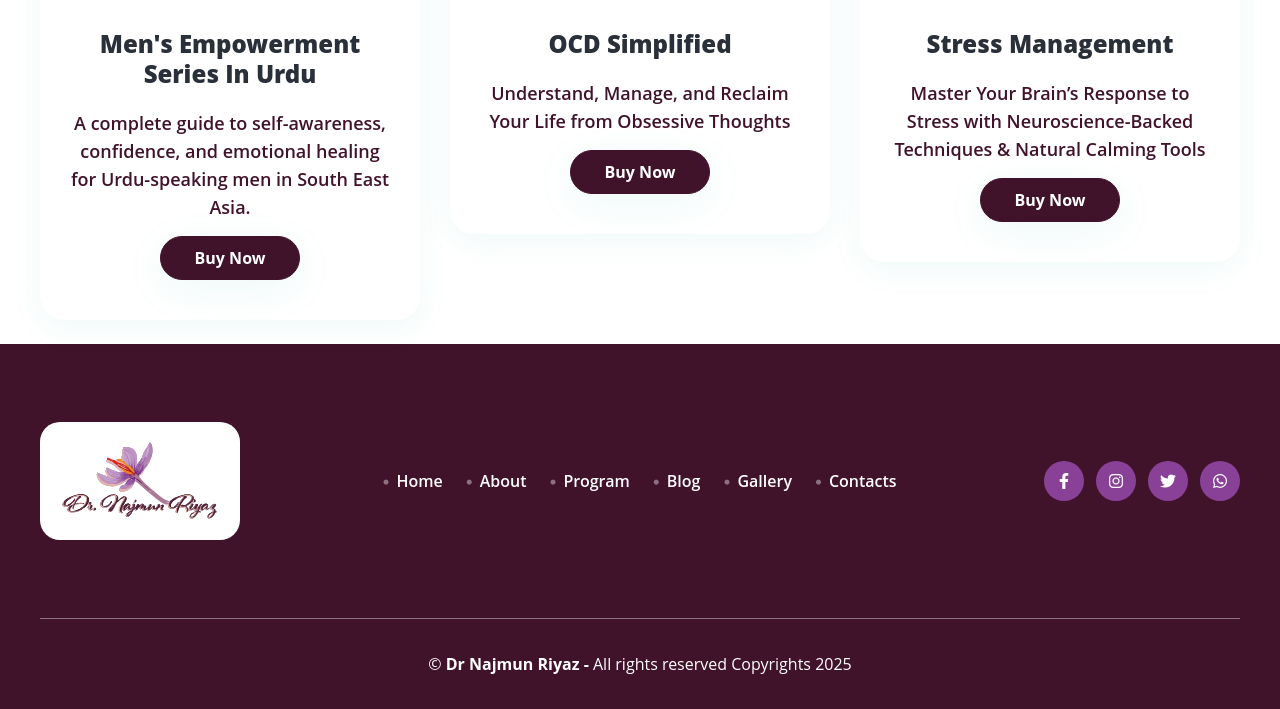
After one commit to toheedswati786/new-dr-portofolio, a PHP site: page /course.php in a window 1280 px wide. The commit adds this page. Shown: the part 577-1286 px from the top of the page. Run offline with PHP 8.4, Linux system fonts and the light colour scheme.

Commit message:
new updated

```diff
--- a/assets/includes/header.php
+++ b/assets/includes/header.php
@@ -42,6 +42,23 @@
                         <li>
                           <a href="service_details_2.html">Relationships</a>
                         </li>
+                      </ul>
+                    </li>
+                    <li class="dropdown">
+                      <a
+                        class="nav-link"
+                        href="#"
+                        id="help_submenu"
+                        role="button"
+                        data-bs-toggle="dropdown"
+                        aria-expanded="false"
+                        >Resources</a
+                      >
+                      <ul class="dropdown-menu" aria-labelledby="help_submenu">
+                        <li><a href="course.php">Courses</a></li>
+                        <li><a href="gallery.html">Books</a></li>
+                        <li><a href="blog.php">Blog</a></li>
+                        <li><a href="error.html">Videos</a></li>
                       </ul>
                     </li>
                     <li class="dropdown">
--- /dev/null
+++ b/course.php
@@ -0,0 +1,72 @@
+<!doctype html>
+<html lang="en">
+
+<head>
+  <?php include __DIR__ . '/assets/includes/links.php'; ?>
+</head>
+
+<body>
+  <div class="page_wrapper">
+    <div class="backtotop"><a href="#" class="scroll"><i class="fa-solid fa-arrow-up"></i></a></div>
+    <?php include __DIR__ . '/assets/includes/header.php'; ?>
+    <main class="page_content">
+      <section class="page_banner decoration_wrapper">
+        <div class="container">
+          <div class="row align-items-center">
+            <div class="col-lg-12">
+              <h1 class="page_title mb-0">Online Courses</h1>
+            </div>
+          </div>
+        </div>
+        <div class="decoration_item shape_leaf_1"><img src="assets/images/shapes/shape_leaf_left.svg" alt="Shape Leaf - Talking Minds - Psychotherapist Site Template"></div>
+        <div class="decoration_item shape_leaf_2"><img src="assets/images/shapes/shape_leaf_right.svg" alt="Shape Leaf - Talking Minds - Psychotherapist Site Template"></div>
+      </section>
+      <section class="team_section m-4 mb-6">
+        <div class="container">
+          <div class="row">
+            <div class="col-lg-4 col-md-6 col-sm-6">
+              <div class="team_item">
+                <div class="team_memder_image"><img src="https://img-c.udemycdn.com/course/750x422/6506131_8530.jpg" alt="Talking Minds - Psychotherapist Site Template"></div>
+                <div class="team_memder_info text-center">
+                  <h4 class="team_memder_name">Men's Empowerment Series In Urdu</h4>
+                  <h3 class="team_memder_designation" style="font-size: large;">A complete guide to self-awareness, confidence, and emotional healing for Urdu-speaking men in South East Asia.</h3>
+                  <ul class=" unordered_list justify-content-center">
+                    <li><a href="#!" class="btn btn-primary pt-2 pb-2"><span>Buy Now</span></a></li>
+                  </ul>
+                </div>
+              </div>
+            </div>
+            <div class="col-lg-4 col-md-6 col-sm-6">
+              <div class="team_item">
+                <div class="team_memder_image"><img src="https://img-c.udemycdn.com/course/750x422/6593815_8fad_4.jpg" alt="Talking Minds - Psychotherapist Site Template"></div>
+                <div class="team_memder_info text-center">
+                  <h4 class="team_memder_name">OCD Simplified</h4>
+                  <h3 class="team_memder_designation" style="font-size: large;">Understand, Manage, and Reclaim Your Life from Obsessive Thoughts</h3>
+                  <ul class=" unordered_list justify-content-center">
+                    <li><a href="#!" class="btn btn-primary pt-2 pb-2"><span>Buy Now</span></a></li>
+                  </ul>
+                </div>
+              </div>
+            </div>
+            <div class="col-lg-4 col-md-6 col-sm-6">
+              <div class="team_item">
+                <div class="team_memder_image"><img src="https://img-c.udemycdn.com/course/750x422/6590645_e5c5_3.jpg" alt="Talking Minds - Psychotherapist Site Template"></div>
+                <div class="team_memder_info text-center">
+                  <h4 class="team_memder_name">Stress Management</h4>
+                  <h3 class="team_memder_designation" style="font-size: large;">Master Your Brain’s Response to Stress with Neuroscience-Backed Techniques & Natural Calming Tools</h3>
+                  <ul class=" unordered_list justify-content-center">
+                    <li><a href="#!" class="btn btn-primary pt-2 pb-2"><span>Buy Now</span></a></li>
+                  </ul>
+                </div>
+              </div>
+            </div>
+          </div>
+        </div>
+      </section>
+    </main>
+    <?php include __DIR__ . '/assets/includes/footer.php'; ?>
+  </div>
+  <?php include __DIR__ . '/assets/includes/scripts.php'; ?>
+</body>
+
+</html>
```
Also changed, not shown: team.html (deleted, +0 -5 lines).
